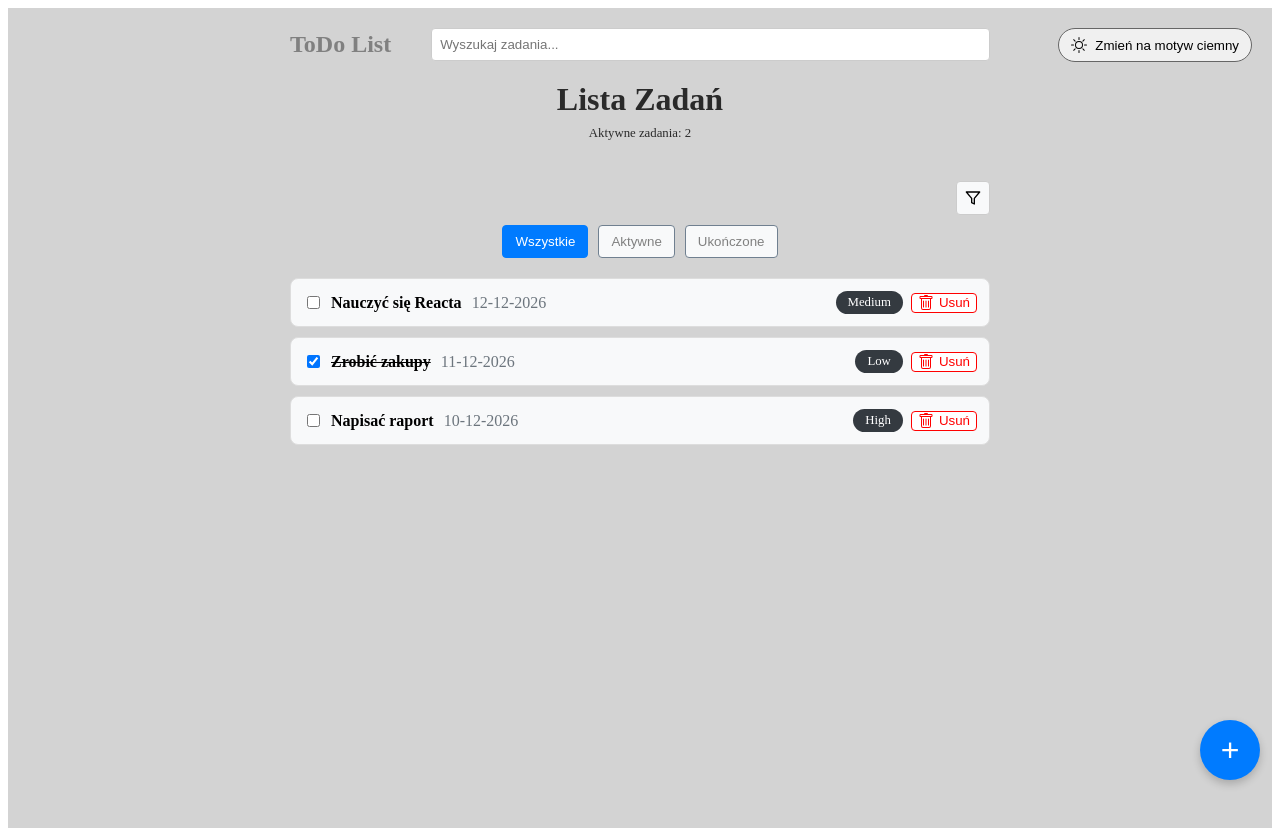
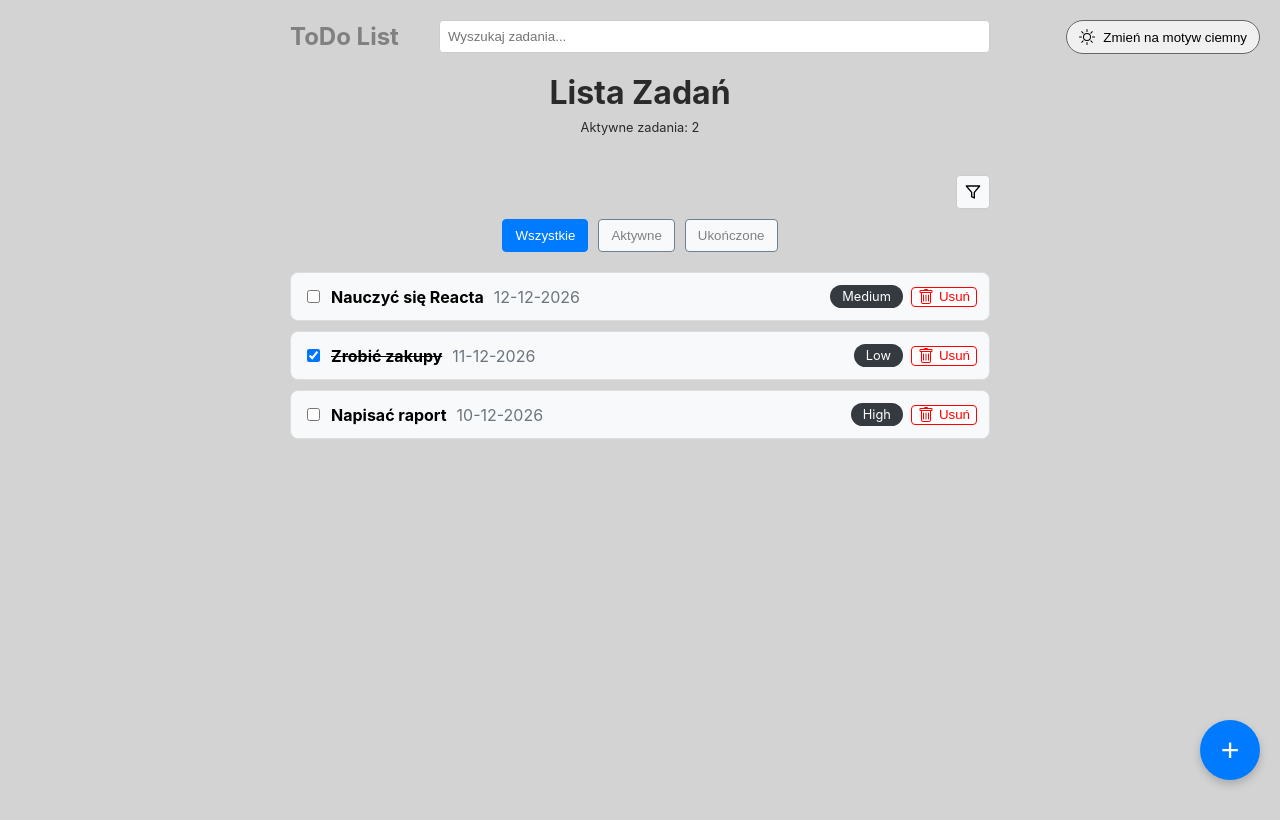
Before and after one commit to Boryszs/ZIU_LAB4, a React (Create React App) app: page / in a window 1280 px wide. Built offline with nearby package versions, Linux system fonts and the light colour scheme.

Commit message:
add font robot

```diff
--- /dev/null
+++ b/src/global.d.ts
@@ -0,0 +1,2 @@
+declare module '@fontsource/*';
+declare module '*.css';
--- a/src/index.tsx
+++ b/src/index.tsx
@@ -3,6 +3,7 @@ import ReactDOM from 'react-dom/client';
 import App from './App';
 import reportWebVitals from './reportWebVitals';
 import { ThemeProvider } from './context/TodoContext';
+import './index.css';
 
 import '@fontsource/roboto/300.css';
 import '@fontsource/roboto/400.css';
```
